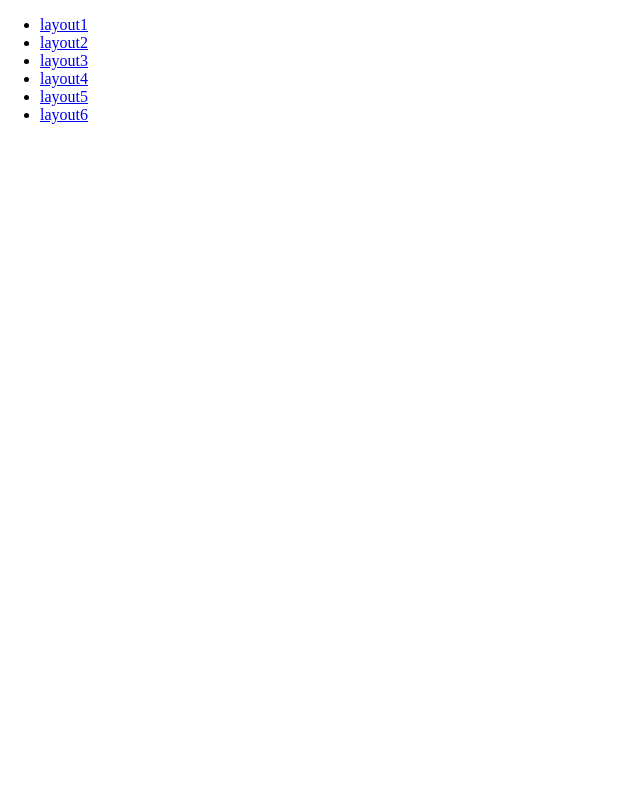
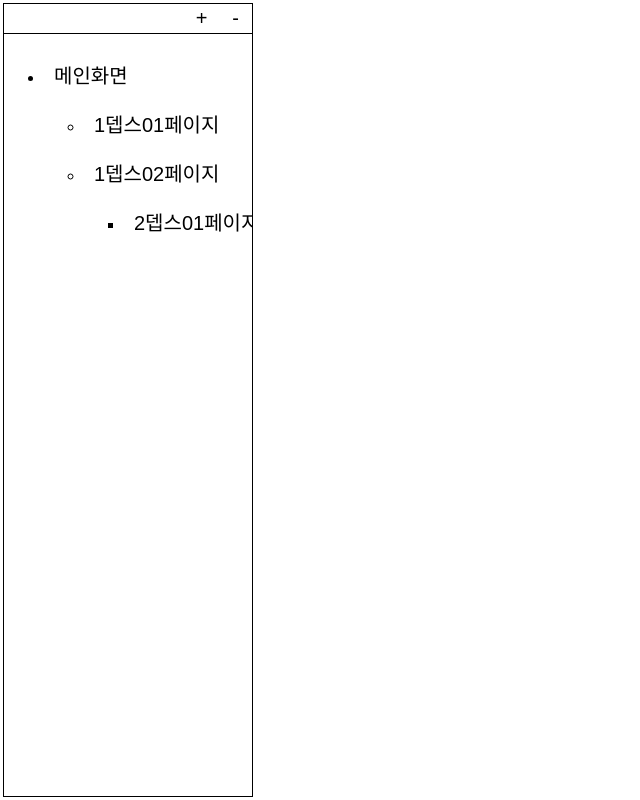
Before and after one commit to 1rrock/pregi, a React (Create React App) app: page / in a window 1280 px wide. Shown: the whole page, without its empty margins (0-640 px from the left). Built offline with nearby package versions, Linux system fonts and the light colour scheme.

Commit message:
수정중

```diff
--- a/package.json
+++ b/package.json
@@ -41,5 +41,5 @@
       "last 1 safari version"
     ]
   },
-  "homepage": "https://1rrock.github.io/pregi"
+  "homepage": "https://1rrock.github.io/pregi/main"
 }
--- a/src/App.js
+++ b/src/App.js
@@ -1,18 +1,18 @@
 import { Route, Routes } from 'react-router-dom';
 
-import Layout1 from './layouts/Layout1';
-import Layout2 from './layouts/Layout2';
-import Layout3 from './layouts/Layout3';
-import Layout4 from './layouts/Layout4';
-import Layout5 from './layouts/Layout5';
-import Layout6 from './layouts/Layout6';
+// import Layout1 from './layouts/Layout1';
+// import Layout2 from './layouts/Layout2';
+// import Layout3 from './layouts/Layout3';
+// import Layout4 from './layouts/Layout4';
+// import Layout5 from './layouts/Layout5';
+// import Layout6 from './layouts/Layout6';
 
-import Editor1 from './editors/Editor1';
-import Editor2 from './editors/Editor2';
-import Editor3 from './editors/Editor3';
-import Editor4 from './editors/Editor4';
-import Editor5 from './editors/Editor5';
-import Editor6 from './editors/Editor6';
+// import Editor1 from './editors/Editor1';
+// import Editor2 from './editors/Editor2';
+// import Editor3 from './editors/Editor3';
+// import Editor4 from './editors/Editor4';
+// import Editor5 from './editors/Editor5';
+// import Editor6 from './editors/Editor6';
 
 import Main from './Main';
 
@@ -20,7 +20,7 @@ function App() {
   return (
     <Routes>
       <Route path='/' element={<Main />} />
-      <Route>
+      {/* <Route>
         <Route path='/layout1' element={<Layout1 />} />
         <Route path='/layout2' element={<Layout2 />} />
         <Route path='/layout3' element={<Layout3 />} />
@@ -35,7 +35,7 @@ function App() {
         <Route path='/editor4' element={<Editor4 />} />
         <Route path='/editor5' element={<Editor5 />} />
         <Route path='/editor6' element={<Editor6 />} />
-      </Route>
+      </Route> */}
     </Routes>
   );
 }
--- a/src/Main.js
+++ b/src/Main.js
@@ -1,16 +1,241 @@
-import { Link } from "react-router-dom";
+const Main = () => {
+    const data = [
+        {
+            layout : 1,
+            id: 1,
+            title: '메인화면',
+            data: {
+                bgColor: '#fff',
+                T_1: {
+                    bgColor: null,
+                    text: '',
+                },
+                T_2: {
+                    bgColor: null,
+                    text: '',
+                },
+                T_3: {
+                    bgColor: null,
+                    text: '',
+                },
+                SET_1: {
+                    TI_1: {
+                        bgColor: null,
+                        img: null,
+                        text: '',
+                    },
+                    TI_2: {
+                        bgColor: null,
+                        img: null,
+                        text: '',
+                    },
+                    TI_3: {
+                        bgColor: null,
+                        img: null,
+                        text: '',
+                    },
+                    TI_4: {
+                        bgColor: null,
+                        img: null,
+                        text: '',
+                    },
+                    TI_5: {
+                        bgColor: null,
+                        img: null,
+                        text: '',
+                    },
+                }
+            },
+            childs: [
+                {
+                    layout: 1,
+                    id:2,
+                    title: '1뎁스01페이지',
+                    data: {
+                        bgColor: '#fff',
+                        T_1: {
+                            bgColor: null,
+                            text: '',
+                        },
+                        T_2: {
+                            bgColor: null,
+                            text: '',
+                        },
+                        T_3: {
+                            bgColor: null,
+                            text: '',
+                        },
+                        SET_1: {
+                            TI_1: {
+                                bgColor: null,
+                                img: null,
+                                text: '',
+                            },
+                            TI_2: {
+                                bgColor: null,
+                                img: null,
+                                text: '',
+                            },
+                            TI_3: {
+                                bgColor: null,
+                                img: null,
+                                text: '',
+                            },
+                            TI_4: {
+                                bgColor: null,
+                                img: null,
+                                text: '',
+                            },
+                            TI_5: {
+                                bgColor: null,
+                                img: null,
+                                text: '',
+                            },
+                        }
+                    },
+                },
+                {
+                    layout: 1,
+                    id:3,
+                    title: '1뎁스02페이지',
+                    data: {
+                        bgColor: '#fff',
+                        T_1: {
+                            bgColor: null,
+                            text: '',
+                        },
+                        T_2: {
+                            bgColor: null,
+                            text: '',
+                        },
+                        T_3: {
+                            bgColor: null,
+                            text: '',
+                        },
+                        SET_1: {
+                            TI_1: {
+                                bgColor: null,
+                                img: null,
+                                text: '',
+                            },
+                            TI_2: {
+                                bgColor: null,
+                                img: null,
+                                text: '',
+                            },
+                            TI_3: {
+                                bgColor: null,
+                                img: null,
+                                text: '',
+                            },
+                            TI_4: {
+                                bgColor: null,
+                                img: null,
+                                text: '',
+                            },
+                            TI_5: {
+                                bgColor: null,
+                                img: null,
+                                text: '',
+                            },
+                        }
+                    },
+                    childs: [
+                        {
+                            layout: 1,
+                            id:4,
+                            title: '2뎁스01페이지',
+                            data: {
+                                bgColor: '#fff',
+                                T_1: {
+                                    bgColor: null,
+                                    text: '',
+                                },
+                                T_2: {
+                                    bgColor: null,
+                                    text: '',
+                                },
+                                T_3: {
+                                    bgColor: null,
+                                    text: '',
+                                },
+                                SET_1: {
+                                    TI_1: {
+                                        bgColor: null,
+                                        img: null,
+                                        text: '',
+                                    },
+                                    TI_2: {
+                                        bgColor: null,
+                                        img: null,
+                                        text: '',
+                                    },
+                                    TI_3: {
+                                        bgColor: null,
+                                        img: null,
+                                        text: '',
+                                    },
+                                    TI_4: {
+                                        bgColor: null,
+                                        img: null,
+                                        text: '',
+                                    },
+                                    TI_5: {
+                                        bgColor: null,
+                                        img: null,
+                                        text: '',
+                                    },
+                                }
+                            },
+                        },
+                    ]
+                }
+            ]
+        }
+    ];
 
-const Main = () => {
+    const onClickList = (data) => {
+        // console.log(data)
+    }
+
+    const setList = () => {
+        const setChild = (lists) => {
+            return (
+                <ul>
+                    {
+                        lists.map(e => {
+                            return (
+                                <li key={e.id}>
+                                    <button onClick={() => onClickList(e.data)}>{e.title}</button>
+                                    {
+                                        e.childs && setChild(e.childs)
+                                    }
+                                </li>
+                            )
+                        })
+                    }
+                </ul>
+            )
+        }
+        let res = (
+            <ul>
+                <li>
+                    <button onClick={() => onClickList(data[0].data)}>{data[0].title}</button>
+                    {
+                        data[0].childs && setChild(data[0].childs)
+                    }
+                </li>
+            </ul>
+        )
+        return res
+    }
     return (
-        <div className="container">
-            <ul>
-                <li><Link to="/editor1">layout1</Link></li>
-                <li><Link to="/editor2">layout2</Link></li>
-                <li><Link to="/editor3">layout3</Link></li>
-                <li><Link to="/editor4">layout4</Link></li>
-                <li><Link to="/editor5">layout5</Link></li>
-                <li><Link to="/editor6">layout6</Link></li>
-            </ul>
+        <div className="lnb">
+            <div className="header">
+                <button>+</button>
+                <button>-</button>
+            </div>
+            {setList()}
         </div>
     )
 }
--- a/src/index.js
+++ b/src/index.js
@@ -3,8 +3,7 @@ import ReactDOM from 'react-dom/client';
 import App from './App';
 import reportWebVitals from './reportWebVitals';
 import { BrowserRouter } from 'react-router-dom';
-import "./scss/editor.scss";
-import "./scss/component.scss";
+import "./scss/app.scss";
 
 const root = ReactDOM.createRoot(document.getElementById('root'));
 root.render(
--- /dev/null
+++ b/src/scss/app.scss
@@ -0,0 +1,3 @@
+@import "./editor.scss";
+@import "./component.scss";
+@import "./main.scss";
--- /dev/null
+++ b/src/scss/main.scss
@@ -0,0 +1,35 @@
+#root {
+    padding: 3px;
+    box-sizing: border-box;
+    overflow: auto;
+    height: 100vh;
+}
+
+.lnb {
+    width: 250px;
+    border: 1px solid #000;
+    box-sizing: border-box;
+    height: 100%;
+    overflow: auto;
+    .header {
+        display: flex;
+        justify-content: flex-end;
+        align-items: center;
+        width: inherit;
+        height: 30px;
+        gap: 5px;
+        padding: 5px;
+        border-bottom: 1px solid #000;
+        box-sizing: border-box;
+    }
+
+    button {
+        padding: 10px;
+        border: none;
+        background: none;
+        cursor: pointer;
+        font-size: 20px;
+        white-space: nowrap;
+        font-weight: normal;
+    }
+}
```
